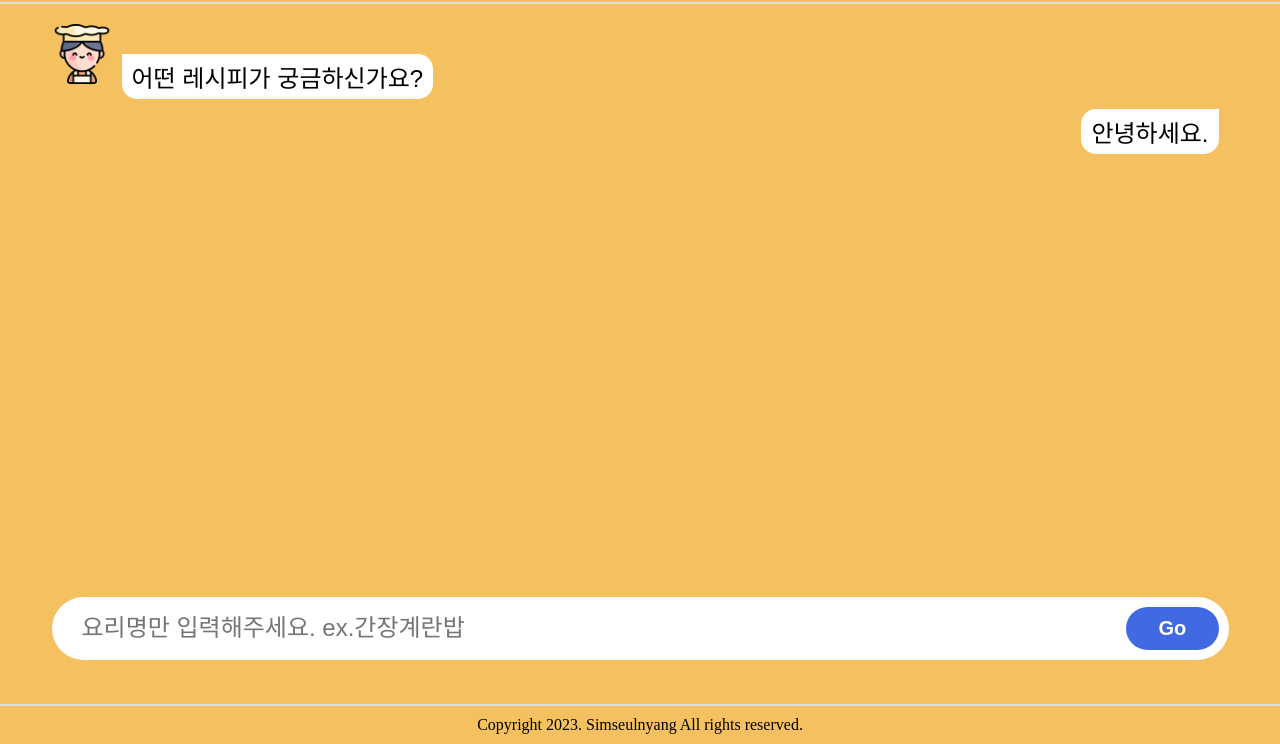
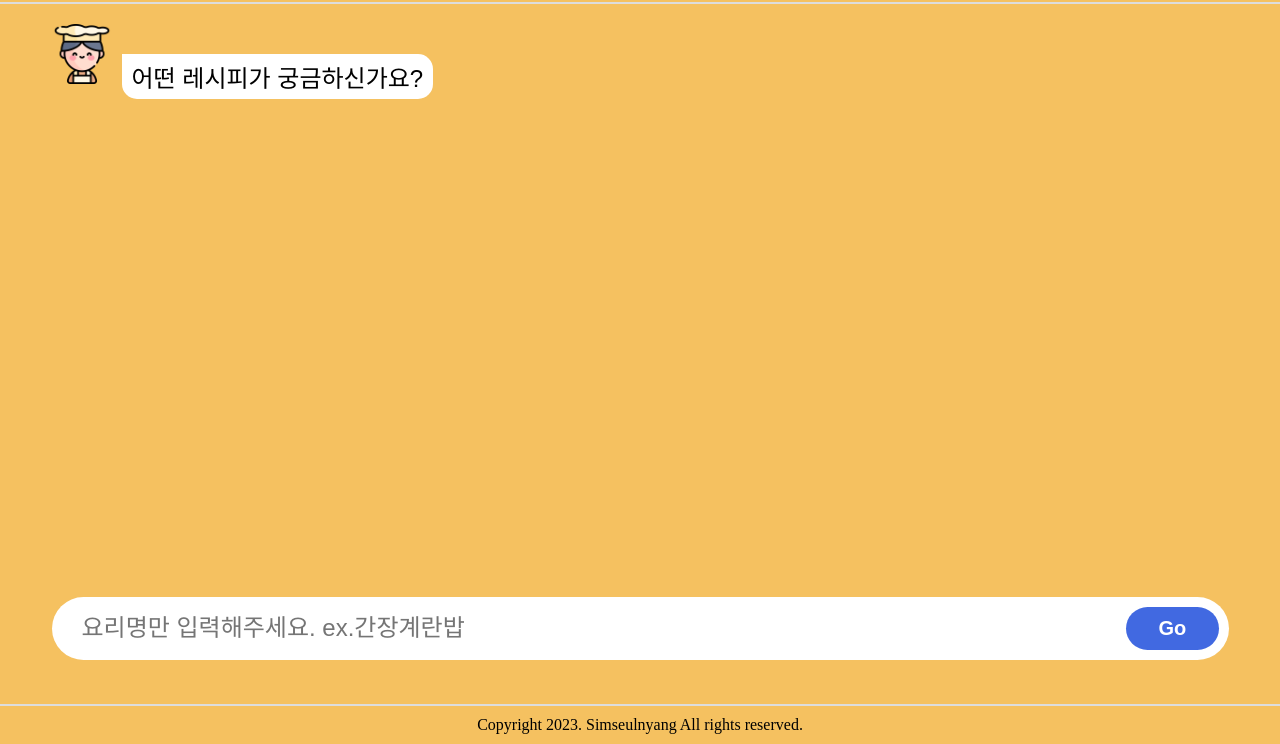
Before and after one commit to simseulnyang/Tell-me-the-recipe, a plain HTML site: page index.html in a window 1280 px wide. Shown: the part 56-800 px from the top of the page. Drawn offline with Linux system fonts and the light colour scheme; a web font is replaced by a local one.

Commit message:
test content 삭제

```diff
--- a/index.html
+++ b/index.html
@@ -76,16 +76,7 @@
                     <!-- //AI chatbot 답변 -->
 
                     <!-- user 질문 -->
-                    <div class="user-question">
-                        <ul id="userQuestionlist">
-                            <li
-                                class="user-questionlist"
-                                id="user-questionlist"
-                            >
-                                안녕하세요.
-                            </li>
-                        </ul>
-                    </div>
+
                     <!-- //user 질문 -->
                 </section>
 
```
